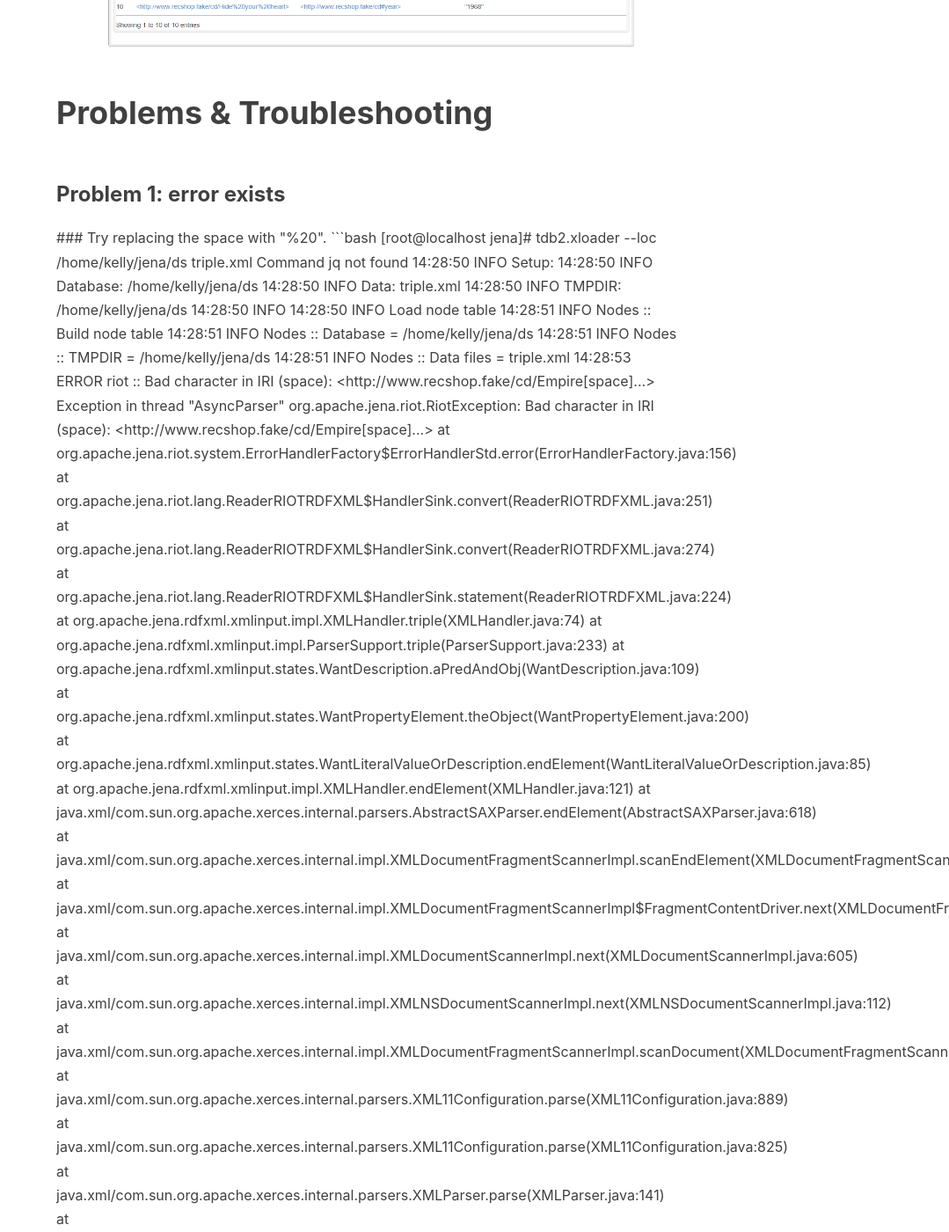
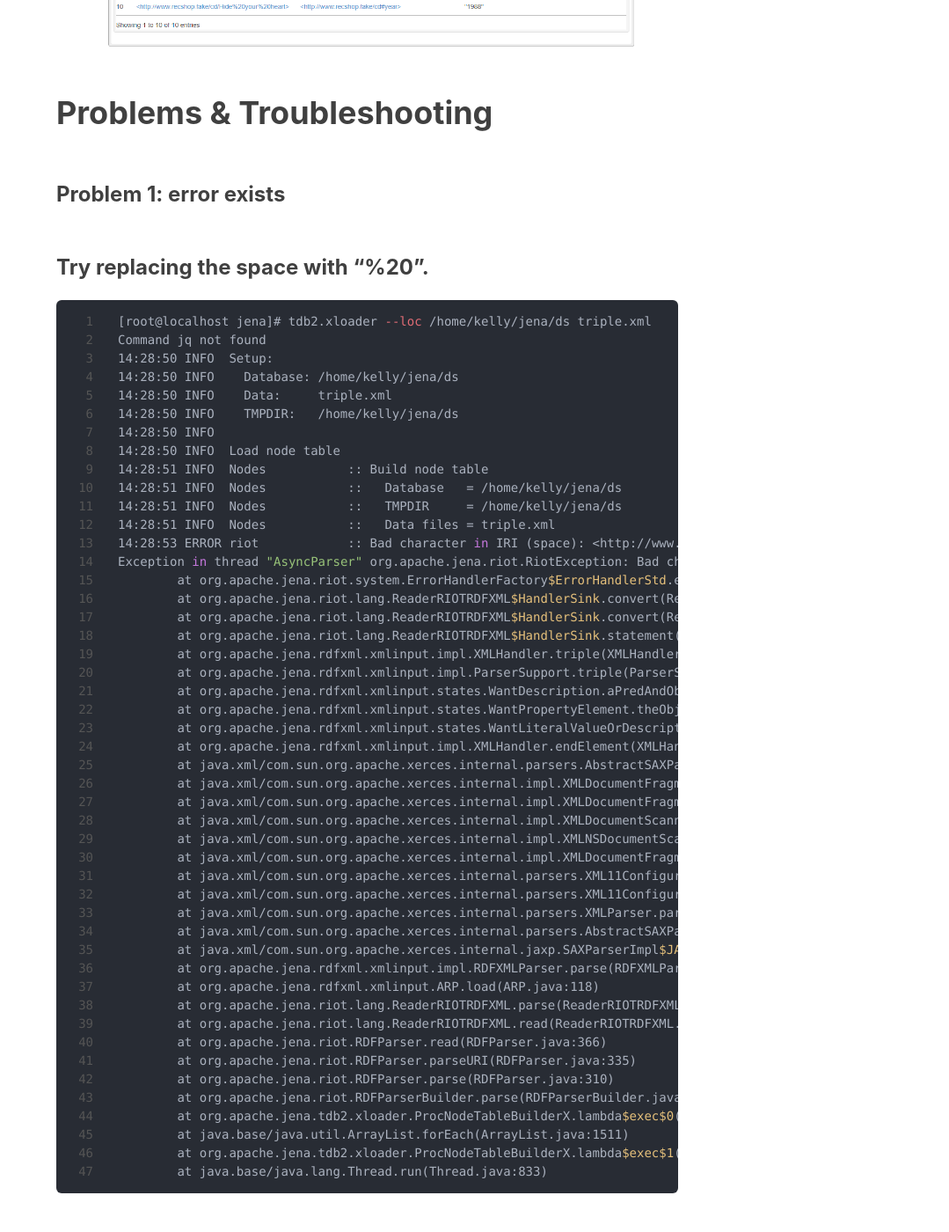
Before and after one commit to kellyxu-com/blog, a Jekyll site: the page built from _posts/2022-01-22-apache-jena.markdown, in a window 1280 px wide and 1400 px high, scrolled down 5181 px. Shown: the whole window at 88% size, without its empty margins (201-1280 px from the left). Built offline with Jekyll 4.4.1, drawn with Linux system fonts in a browser that asks for light colours; nearby versions of some CDN libraries; comment, search, counter and statistics services are not loaded; some of the changed text lies outside the part shown.

Commit message:
Update 2022-01-22-apache-jena.markdown

````diff
--- a/_posts/2022-01-22-apache-jena.markdown
+++ b/_posts/2022-01-22-apache-jena.markdown
@@ -141,7 +141,7 @@ Command jq not found
 
 # Problems & Troubleshooting
 ### Problem 1: error exists
-<rdf:Description rdf:about="http://www.recshop.fake/cd/Empire Burlesque">
+### <rdf:Description rdf:about="http://www.recshop.fake/cd/Empire Burlesque">
 ### Try replacing the space with "%20".
 ```bash
 [root@localhost jena]# tdb2.xloader --loc /home/kelly/jena/ds triple.xml
````
